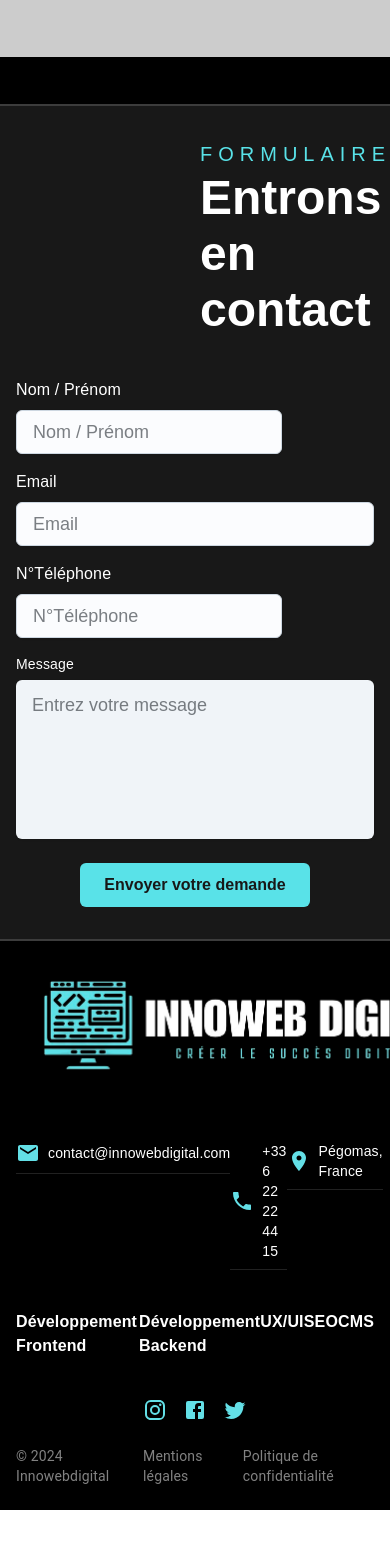
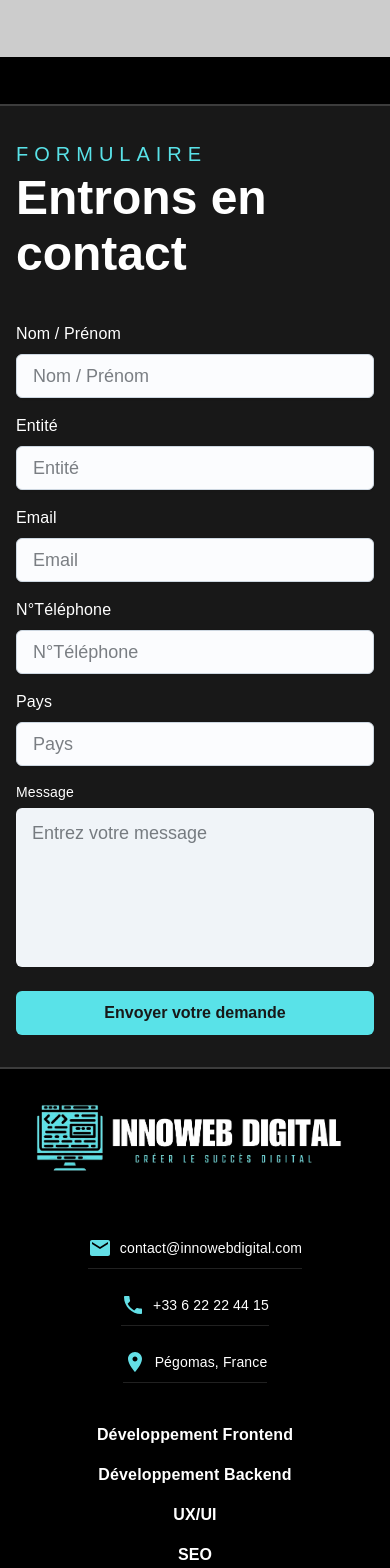
Before and after one commit to Mickael-DP/website-innowebdigit, a Next.js app: page / in a window 390 px wide. Shown: the part 5120-6688 px from the top of the page. Before the commit the page ends 6630 px from the top, so only its background shows below. Built offline with nearby package versions, Linux system fonts and the light colour scheme.

Commit message:
finish adaptation mobile

```diff
--- a/src/app/components/Contact/Contact.tsx
+++ b/src/app/components/Contact/Contact.tsx
@@ -7,7 +7,7 @@
 const Contact = () => {
     return (
         <Box sx={{
-            backgroundColor:'#181818',
+            backgroundColor: '#181818',
             borderTop: '2px solid #3C3C3C',
             borderBottom: '2px solid #3C3C3C',
             padding: '2rem 0',
@@ -16,9 +16,9 @@
             <Box
                 sx={{
                     color: 'white',
-                  paddingX: 25,
+                    paddingX: { xs: 2, sm: 25 },
                 }}>
-				<Typography variant='h6'  sx={{
+                <Typography variant='h6' sx={{
                     fontFamily: 'Fira Sans, sans-serif',
                     fontWeight: '300',
                     letterSpacing: '0.3em',
@@ -43,8 +43,9 @@
                         <Box
                             sx={{
                                 display: 'flex',
+                                flexDirection: { xs: 'column', sm: 'row' },
                                 justifyContent: 'space-between',
-							gap: 15,
+                                gap: { xs: 2, sm: 15 },
                                 marginBottom: 2,
                             }}>
                             <FormInput
@@ -67,8 +68,9 @@
                         <Box
                             sx={{
                                 display: 'flex',
+                                flexDirection: { xs: 'column', sm: 'row' },
                                 justifyContent: 'space-between',
-							gap: 15,
+                                gap: { xs: 2, sm: 15 },
                                 marginY: 2,
                             }}>
                             <FormInput
@@ -86,7 +88,15 @@
                         <Button
                             variant='solid'
                             size='lg'
-							sx={{ backgroundColor: '#59E2E8', color: '#181818', marginTop: 3, display: 'block', marginX: 'auto', fontFamily: 'Fira Sans, sans-serif' }}
+                            sx={{
+                                backgroundColor: '#59E2E8',
+                                color: '#181818',
+                                marginTop: 3,
+                                display: 'block',
+                                marginX: 'auto',
+                                fontFamily: 'Fira Sans, sans-serif',
+                                width: { xs: '100%', sm: 'auto' } // full width on mobile
+                            }}
                         >
                             Envoyer votre demande
                         </Button>
@@ -94,7 +104,6 @@
                 </Container>
             </Box>
         </Box>
-
     );
 };
 
--- a/src/app/components/Footer/Footer.tsx
+++ b/src/app/components/Footer/Footer.tsx
@@ -14,17 +14,17 @@
 					<img
 						src={logoFooter.src}
 						alt='logo Innowebdigital'
-						style={{ width: '480px', height: 'auto' }}
+						style={{ width: '100%', maxWidth: '480px', height: 'auto' }}
 					/>
 				</Box>
 				<Box
 					display='flex'
+					flexDirection={{ xs: 'column', sm: 'row' }}
 					justifyContent='space-around'
+					alignItems='center'
 					sx={{ mt: 5 }}>
-					<Box>
-						<Box
-							display='flex'
-							alignItems='center'>
+					<Box sx={{ mb: { xs: 3, sm: 0 } }}>
+						<Box display='flex' alignItems='center'>
 							<EmailIcon sx={{ color: '#63DFE6' }} />
 							<Typography
 								variant='body2'
@@ -34,10 +34,8 @@
 						</Box>
 						<Divider sx={{ background: '#262626', mt: 1 }} />
 					</Box>
-					<Box>
-						<Box
-							display='flex'
-							alignItems='center'>
+					<Box sx={{ mb: { xs: 3, sm: 0 } }}>
+						<Box display='flex' alignItems='center'>
 							<PhoneIcon sx={{ color: '#63DFE6' }} />
 							<Typography
 								variant='body2'
@@ -48,13 +46,11 @@
 						<Divider sx={{ background: '#262626', mt: 1 }} />
 					</Box>
 					<Box>
-						<Box
-							display='flex'
-							alignItems='center'>
+						<Box display='flex' alignItems='center'>
 							<LocationOnIcon sx={{ color: '#63DFE6' }} />
 							<Typography
 								variant='body2'
-								sx={{ pl: 1, fontFamily: 'Fira Sans, sans-serif'}}>
+								sx={{ pl: 1, fontFamily: 'Fira Sans, sans-serif' }}>
 								Pégomas, France
 							</Typography>
 						</Box>
@@ -64,13 +60,16 @@
 
 				<Box
 					display='flex'
+					flexDirection={{ xs: 'column', sm: 'row' }}
 					justifyContent='space-around'
+					alignItems='center'
 					sx={{ mt: 5 }}>
 					<Typography
 						variant='body1'
 						sx={{
 							fontFamily: 'Fira Sans, sans-serif',
 							fontWeight: '800',
+							mb: { xs: 2, sm: 0 },
 						}}>
 						Développement Frontend
 					</Typography>
@@ -79,6 +78,7 @@
 						sx={{
 							fontFamily: 'Fira Sans, sans-serif',
 							fontWeight: '800',
+							mb: { xs: 2, sm: 0 },
 						}}>
 						Développement Backend
 					</Typography>
@@ -87,6 +87,7 @@
 						sx={{
 							fontFamily: 'Fira Sans, sans-serif',
 							fontWeight: '800',
+							mb: { xs: 2, sm: 0 },
 						}}>
 						UX/UI
 					</Typography>
@@ -95,6 +96,7 @@
 						sx={{
 							fontFamily: 'Fira Sans, sans-serif',
 							fontWeight: '800',
+							mb: { xs: 2, sm: 0 },
 						}}>
 						SEO
 					</Typography>
@@ -103,6 +105,7 @@
 						sx={{
 							fontFamily: 'Fira Sans, sans-serif',
 							fontWeight: '800',
+							mb: { xs: 2, sm: 0 },
 						}}>
 						CMS
 					</Typography>
@@ -118,26 +121,25 @@
 
 				<Box
 					display='flex'
-					justifyContent='center'
+					flexDirection={{ xs: 'row', sm: 'row' }}
+					justifyContent={{ xs: 'space-between', sm: 'center' }}
+					alignItems='center'
 					sx={{ mt: 3 }}>
 					<Box>
 						<Typography
-							variant='body2'
-							sx={{ color: '#828282' }}>
+							sx={{ color: '#828282', fontSize: {xs: '0.7rem', sm:'1rem'}}}>
 							© 2024 Innowebdigital
 						</Typography>
 					</Box>
-					<Box sx={{ mx: 2 }}>
+					<Box>
 						<Typography
-							variant='body2'
-							sx={{ color: '#828282' }}>
+							sx={{ color: '#828282', fontSize: {xs: '0.7rem', sm:'1rem'}, mx:{xs:0, sm:3}}}>
 							Mentions légales
 						</Typography>
 					</Box>
 					<Box>
 						<Typography
-							variant='body2'
-							sx={{ color: '#828282' }}>
+				sx={{ color: '#828282', fontSize: {xs: '0.7rem', sm:'1rem'}}}>
 							Politique de confidentialité
 						</Typography>
 					</Box>
@@ -146,4 +148,5 @@
 		</Box>
 	);
 };
+
 export default Footer;
--- a/src/app/components/Hero/Hero.tsx
+++ b/src/app/components/Hero/Hero.tsx
@@ -89,8 +89,9 @@
 							},
 							display: { xs: 'flex', sm: 'flex' },
 							flexDirection: { xs: 'column', sm: 'row' },
+							justifyContent: { sm: 'center' },
 							alignItems: { xs: 'center', sm: 'center' },
-							marginX: { xs: '30px' },
+							marginX: { xs: '30px', sm:'auto' },
 						}}>
 						<Button
 							variant='solid'
```
Lines whose indentation alone changed are shown as unchanged.
